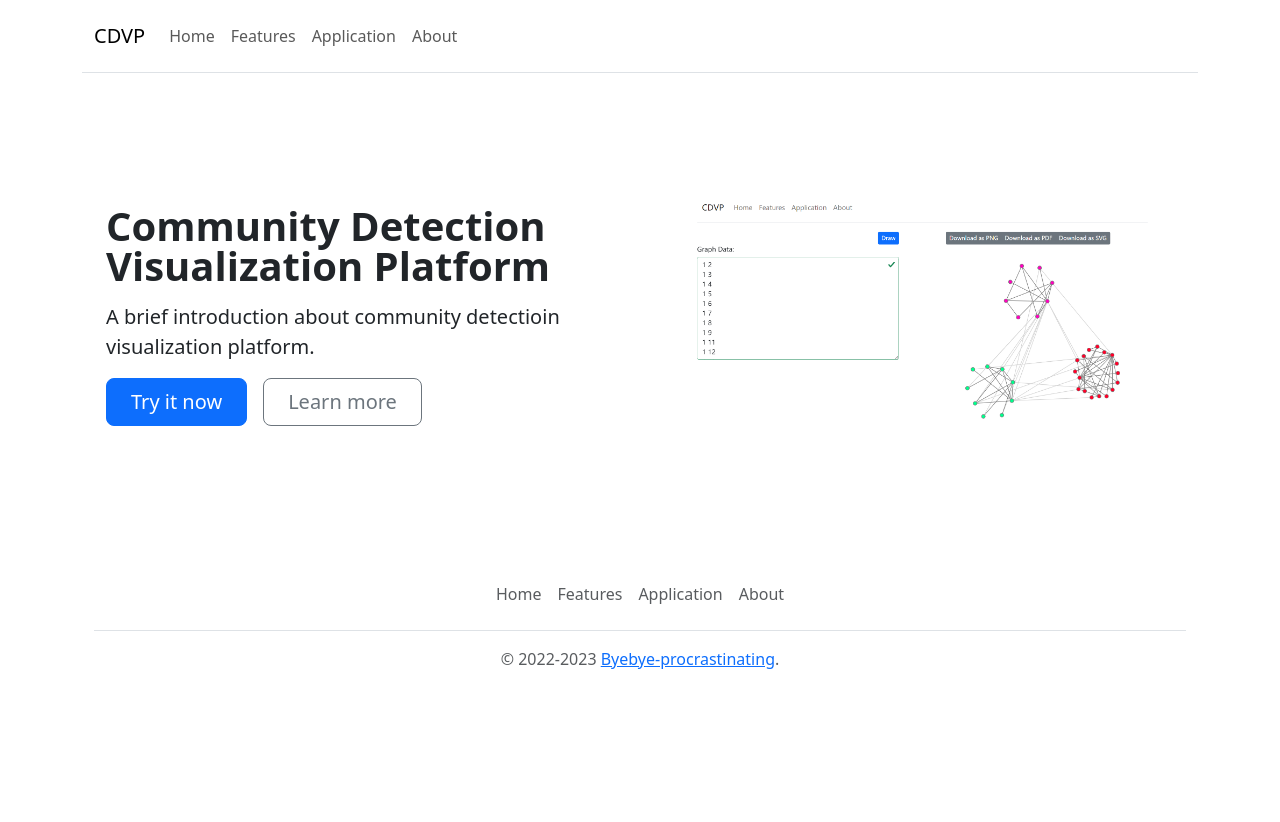
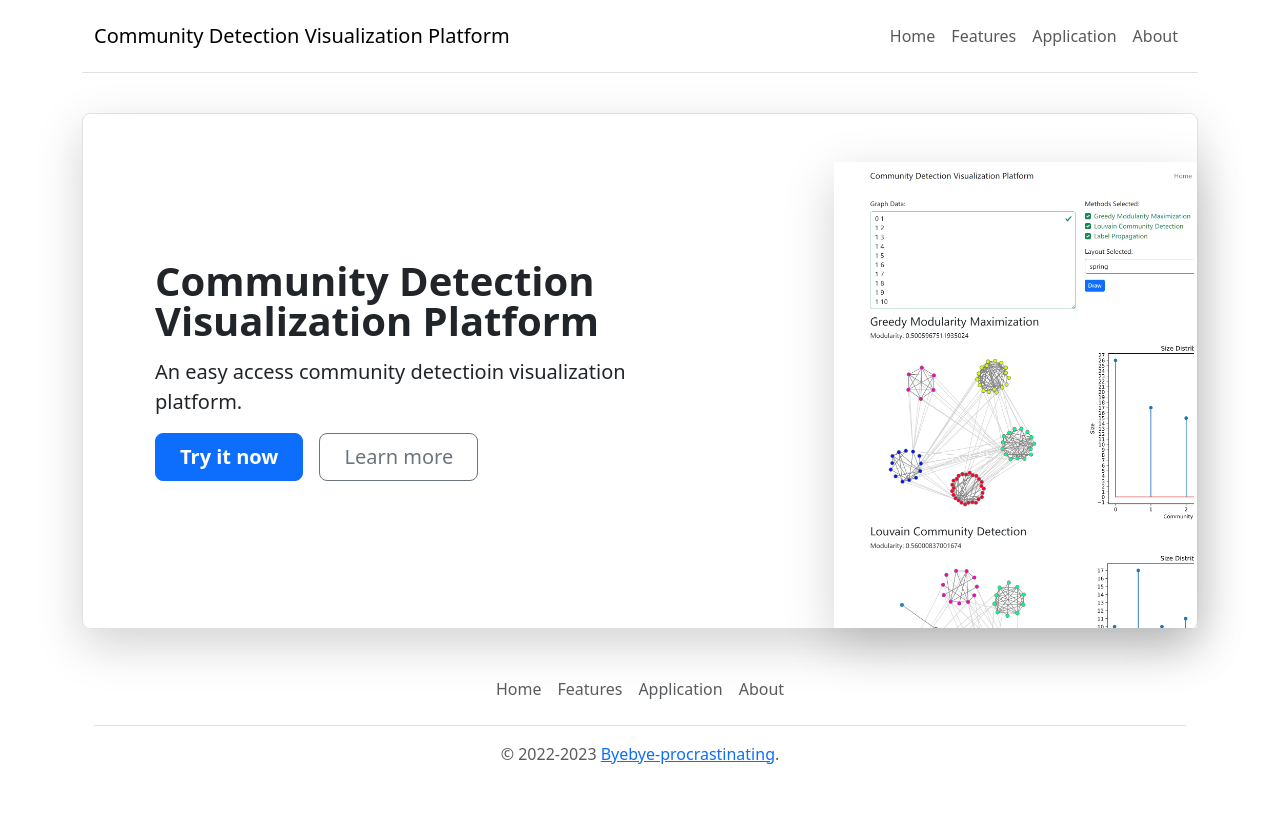
Before and after one commit to Byebye-procrastinating/cdvp-django, a Django app: page / in a window 1280 px wide. Before the commit the page ends 669 px from the top, so only its background shows below. Run offline with Django 4.2, Linux system fonts and the light colour scheme; some libraries are stand-ins or nearby versions.

Commit message:
optimize index.html

```diff
--- a/visualize/templates/visualize/base.html
+++ b/visualize/templates/visualize/base.html
@@ -6,7 +6,7 @@
     <meta charset="utf-8">
     <meta name="viewpoint" content="width=device-width, initial-scale=1">
 
-    <title>CDVP</title>
+    <title>Community Detection Visualization Platform</title>
 
     {% bootstrap_css %}
     {% bootstrap_javascript %}
@@ -18,9 +18,11 @@
         <nav class="navbar navbar-expand-lg navbar-light">
           <div class="container">
 
-            <a class="navbar-brand" href="{% url 'visualize:index' %}">CDVP</a>
+            <a class="navbar-brand" href="{% url 'visualize:index' %}">
+              Community Detection Visualization Platform
+            </a>
 
-            <div class="collapse navbar-collapse">
+            <div class="navbar-expand">
               <ul class="navbar-nav me-auto mb-2 mb-lg-0">
                 <li class="nav-item">
                   <a class="nav-link" aria-current="page" href="{% url 'visualize:index' %}">Home</a>
--- a/visualize/templates/visualize/index.html
+++ b/visualize/templates/visualize/index.html
@@ -5,19 +5,16 @@
 
 {% block content %}
 
-<div class="container col-xxl-8 px-4 py-5">
-  <div class="row flex-lg-row-reverse align-items-center g-5 py-5">
-    <div class="col-10 col-sm-8 col-lg-6">
-      <img src="static/img/example.png" class="d-block mx-lg-auto img-fluid" width="700" height="500" loading="lazy">
-    </div>
-    <div class="col-lg-6">
+<div class="container my-3">
+  <div class="row p-4 pb-0 pe-lg-0 pt-lg-5 align-items-center rounded-3 border shadow-lg">
+    <div class="col-lg-7 p-3 p-lg-5 pt-lg-3">
       <h1 class="display-6 fw-bold lh-1 mb-3">Community Detection Visualization Platform</h1>
-      <p class="lead">A brief introduction about community detectioin visualization platform.</p>
-      <div class="d-grid gap-2 d-md-flex justify-content-md-start">
+      <p class="lead">An easy access community detectioin visualization platform.</p>
+      <div class="d-grid gap-2 d-md-flex justify-content-md-start mb-4 mb-lg-3">
         <a href="{% url 'visualize:application' %}">
-          <button type="button" class="btn btn-primary btn-lg px-4 me-md-2">
-            Try it now
-          </button>
+        <button type="button" class="btn btn-primary btn-lg px-4 me-md-2 fw-bold">
+          Try it now
+        </button>
         </a>
         <a href="{% url 'visualize:features' %}">
           <button type="button" class="btn btn-outline-secondary btn-lg px-4">
@@ -26,10 +23,11 @@
         </a>
       </div>
     </div>
+    <div class="col-lg-4 offset-lg-1 p-0 overflow-hidden shadow-lg">
+        <img class="rounded-lg-3" src="static/img/example-2.png" alt="" width="360">
+    </div>
   </div>
-</div>
 
-<div class="container">
   <footer class="py-3 my-4">
     <ul class="nav justify-content-center border-bottom pb-3 mb-3">
       <li class="nav-item">
```
Also changed, not shown: visualize/static/img/example-0.png (renamed from visualize/static/img/example.png), visualize/static/img/example-1.png (added), visualize/static/img/example-2.png (added).
